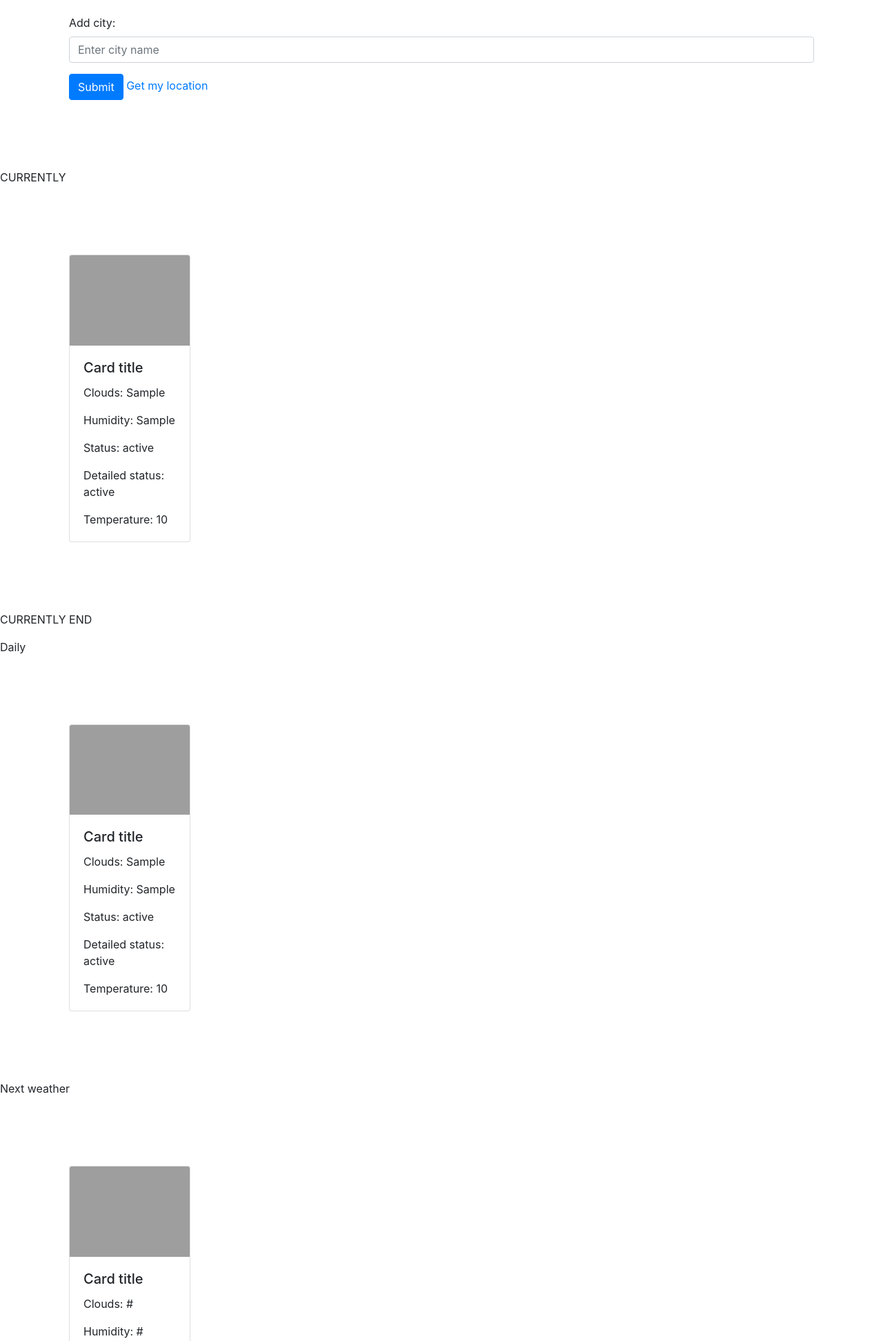
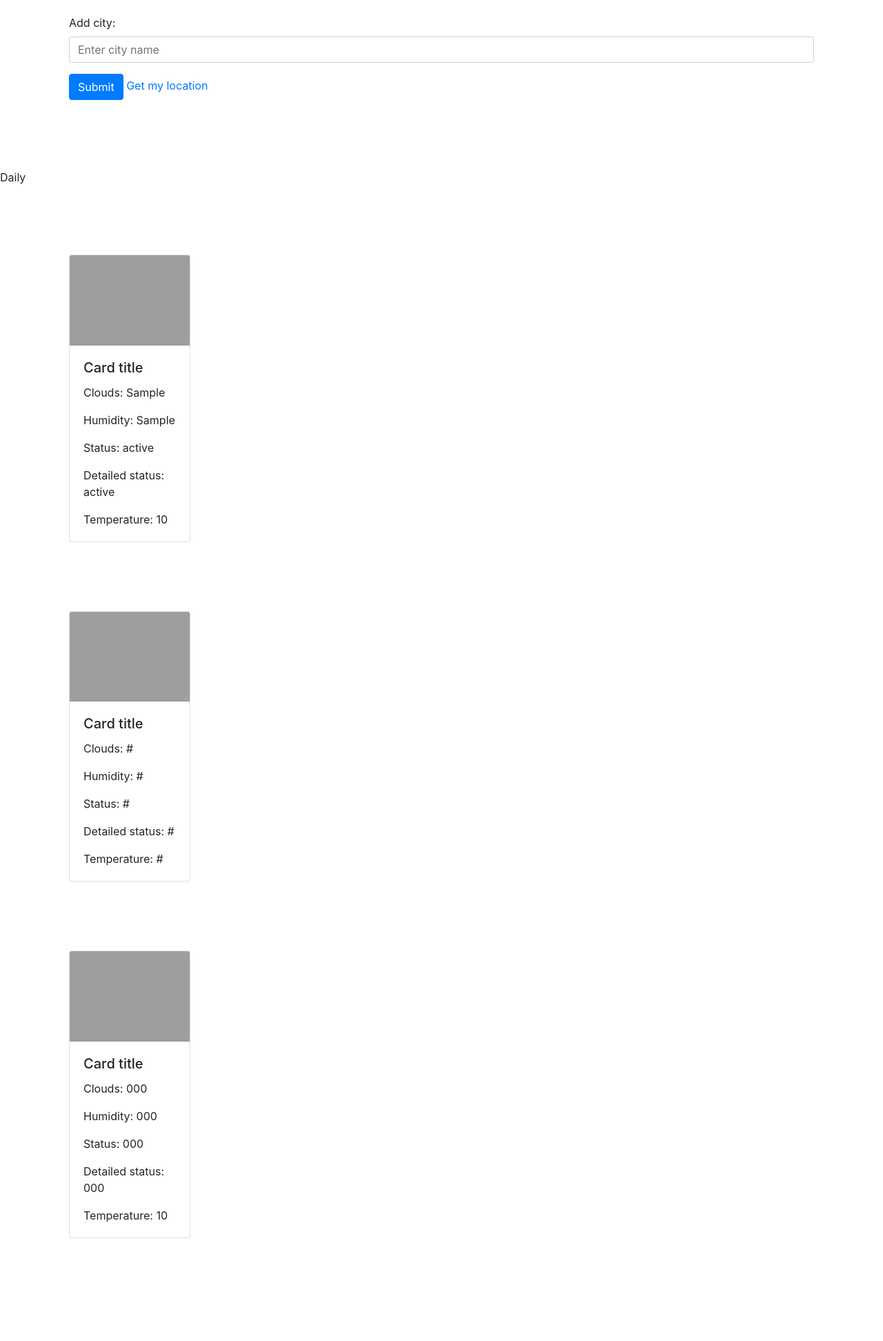
Before and after one commit to DiZiNnEs/weather-website-backend, a Django app: template weather/templates/weather/weather.html in a window 1280 px wide. Shown: the part 319-2263 px from the top of the page at 69% size. After the commit the page ends 2114 px from the top, so only its background shows below. Run offline with Django 3.2, Linux system fonts and the light colour scheme; the template is opened without the code that fills it: most values are stand-ins (such as "Sample title", 1, 10 or a date in 2020); some libraries are stand-ins or nearby versions; grey boxes are pictures that could not be loaded.

Commit message:
refactor(templates): delete current weather in templates

```diff
--- a/weather/templates/weather/weather.html
+++ b/weather/templates/weather/weather.html
@@ -24,24 +24,6 @@
         <a href="{% url 'get_user_coordinates' %}">Get my location</a>
     </form>
 
-    <p>CURRENTLY</p>
-
-    <div class="card" style="width: 11rem;">
-        <img class="card-img-top" src="http://openweathermap.org/img/w/{{ Weather_icon_name }}.png"
-             alt="Card image cap">
-        <div class="card-body">
-            <h5 class="card-title">Card title</h5>
-            {% csrf_token %}
-            <p class="card-text">Clouds: {{ city_weather }}</p>
-            <p class="card-text">Humidity: {{ city_weather.Humidity_currently }}</p>
-            <p class="card-text">Status: {{ city_weather.Status_currently }}</p>
-            <p class="card-text">Detailed status: {{ city_weather.Detailed_status_currently }}</p>
-            <p class="card-text">Temperature: {{ city_weather.Temperature_currently }}</p>
-        </div>
-    </div>
-
-    <p>CURRENTLY END</p>
-
     <p>Daily</p>
     {% for city in city_weather %}
         <div class="card" style="width: 11rem;" >
@@ -58,8 +40,6 @@
             </div>
         </div>
     {% endfor %}
-
-    <p>Next weather</p>
 
     {% for city in city_weather %}
         <div class="card" style="width: 11rem;" >
```
